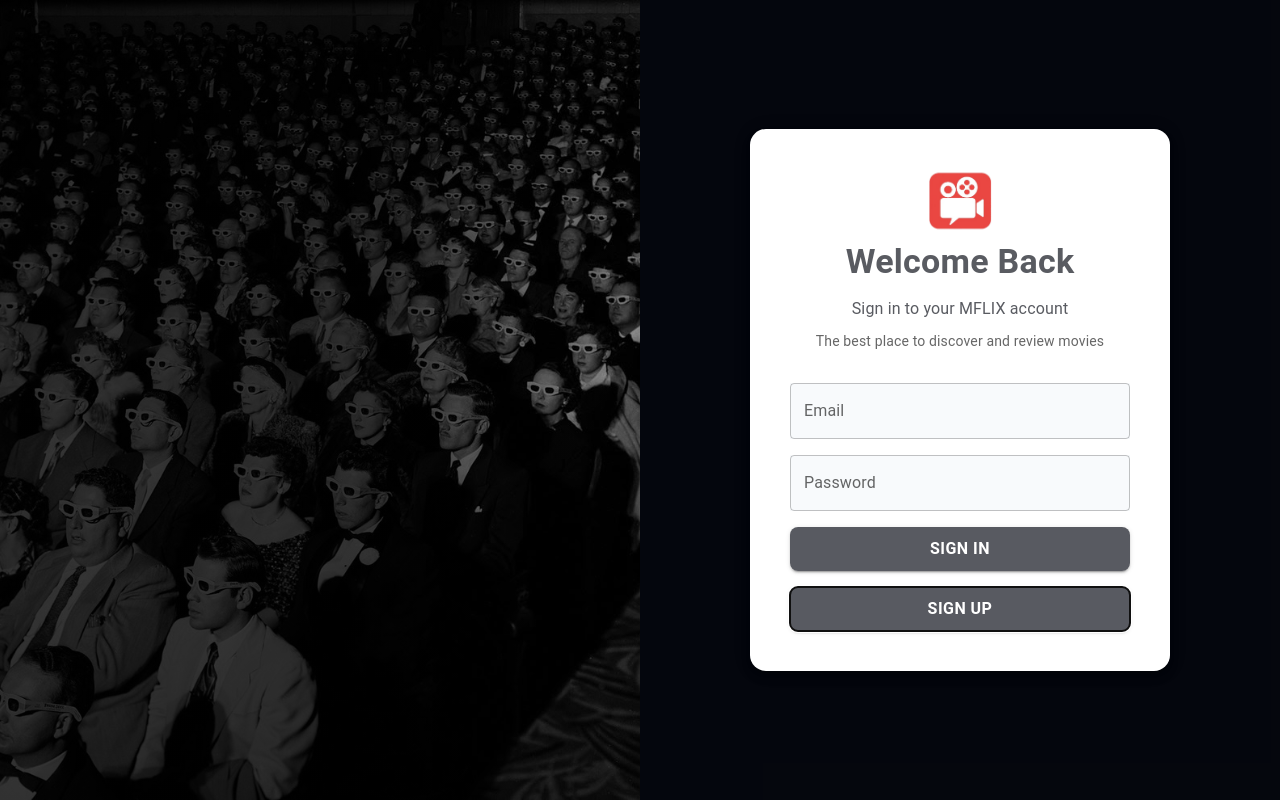
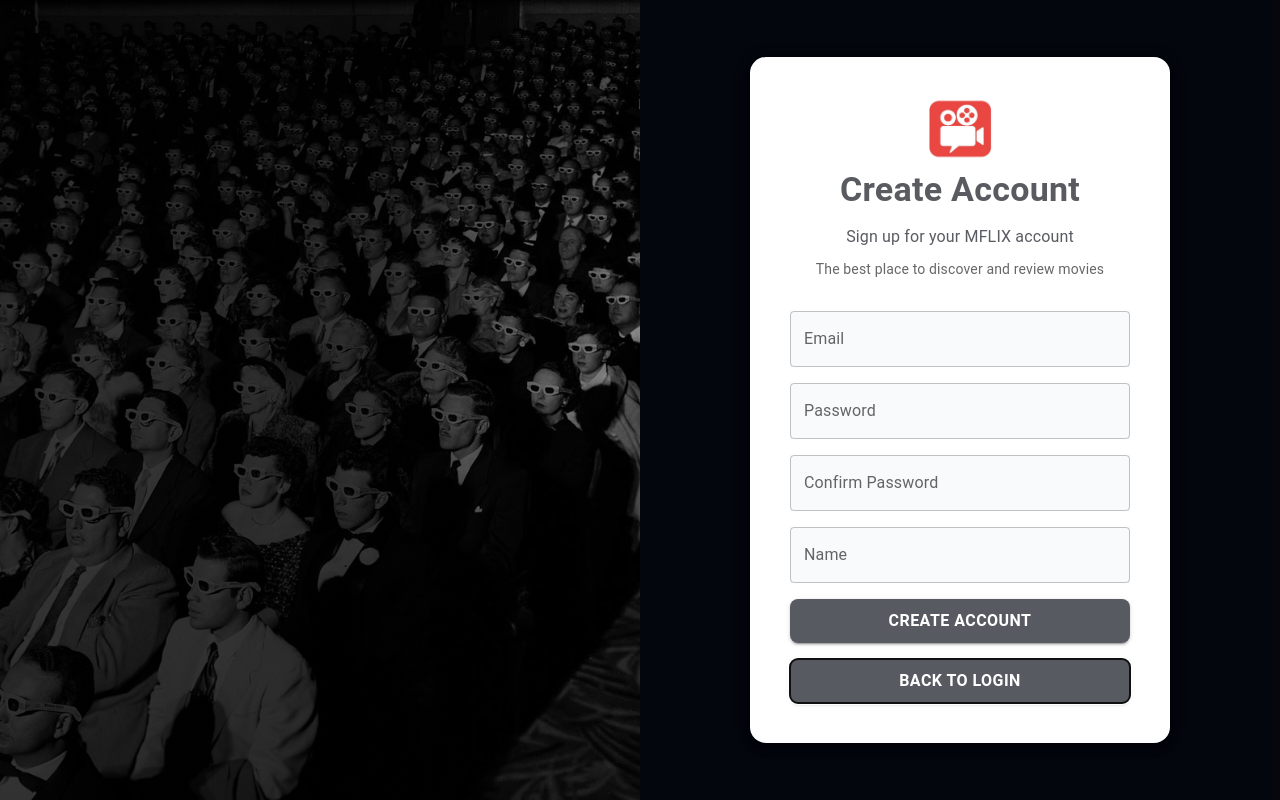
Before and after one commit to Beersheva24-Tomer-Peceniski/MFLIX-API, a React (Vite) app in the folder client/: page /login in a window 1280 px wide. Both pictures are taken after a click on the button "SIGN UP". Built offline with nearby package versions, Linux system fonts and the light colour scheme; no server answers.

Commit message:
feat: create sign up workflow in client application

```diff
--- a/client/src/hooks/useLogin.tsx
+++ b/client/src/hooks/useLogin.tsx
@@ -6,18 +6,25 @@ import { useUserData } from '../state-management/user';
 export interface LoginError {
   emailError: string | null;
   passwordError: string | null;
+  confirmPasswordError: string | null;
+  nameError: string | null;
   general: string | null;
 }
 
 const initialError: LoginError = {
   emailError: null,
   passwordError: null,
+  confirmPasswordError: null,
+  nameError: null,
   general: null,
 };
 
 function useLogin() {
   const [email, setEmail] = useState('');
   const [password, setPassword] = useState('');
+  const [confirmPassword, setConfirmPassword] = useState('');
+  const [name, setName] = useState('');
+  const [isSignUp, setIsSignUp] = useState(false);
   const [loading, setLoading] = useState(false);
   const [error, setError] = useState<LoginError>(initialError);
   const navigate = useNavigate();
@@ -57,14 +64,84 @@ function useLogin() {
     }
   }
 
+  async function signup() {
+    setLoading(true);
+    setError(initialError);
+
+    // Validate passwords match
+    if (password !== confirmPassword) {
+      setError({
+        ...initialError,
+        confirmPasswordError: 'Passwords do not match'
+      });
+      setLoading(false);
+      return;
+    }
+
+    try {
+      await apiClient.signup({ email, password, name});
+      const response = await apiClient.login({ email, password });
+      const token = response.data.token;
+      // Token returned → store it using zustand and navigate
+      setToken(token);
+      navigate('/');
+    } catch (err: any) {
+      let newError: LoginError = { ...initialError };
+
+      // Backend error response
+      const serverError = err.response?.data?.error;
+      if (serverError) {
+        if (serverError.email) newError.emailError = serverError.email;
+        if (serverError.password) newError.passwordError = serverError.password;
+        if (serverError.name) newError.nameError = serverError.name;
+        if (!serverError.email && !serverError.password && !serverError.name) {
+          newError.general = typeof serverError === 'string'
+            ? serverError
+            : JSON.stringify(serverError);
+        }
+      } else {
+        // Network error or unexpected
+        newError.general = err.message || 'Something went wrong';
+      }
+
+      setError(newError);
+    } finally {
+      setLoading(false);
+    }
+  }
+
+  function switchToSignUp() {
+    setIsSignUp(true);
+    setError(initialError);
+    setEmail('');
+    setPassword('');
+    setConfirmPassword('');
+  }
+
+  function switchToLogin() {
+    setIsSignUp(false);
+    setError(initialError);
+    setEmail('');
+    setPassword('');
+    setConfirmPassword('');
+  }
+
   return {
     email,
     setEmail,
     password,
     setPassword,
+    confirmPassword,
+    setConfirmPassword,
+    name,
+    setName,
+    isSignUp,
     loading,
     error,
     login,
+    signup,
+    switchToSignUp,
+    switchToLogin,
   };
 }
 
--- a/client/src/pages/LoginPage.tsx
+++ b/client/src/pages/LoginPage.tsx
@@ -5,7 +5,23 @@ import cinemaImg from '../assets/cinema.jpg';
 import mflixLogo from '../assets/mflix-logo.png';
 
 export default function LoginPage() {
-  const { login, email, setEmail, password, setPassword, error, loading } = useLogin();
+  const {
+    login,
+    signup,
+    email,
+    setEmail,
+    password,
+    setPassword,
+    confirmPassword,
+    name,
+    setName,
+    setConfirmPassword,
+    isSignUp,
+    switchToSignUp,
+    switchToLogin,
+    error,
+    loading
+  } = useLogin();
 
   return (
     <Grid container sx={{ minHeight: '100vh', minWidth: '100vw', background: 'black' }}>
@@ -49,10 +65,10 @@ export default function LoginPage() {
             <Box sx={{ display: 'flex', flexDirection: 'column', alignItems: 'center', mb: 2 }}>
               <img src={mflixLogo} alt="MFLIX Logo" style={{ width: 64, height: 64, marginBottom: 8 }} />
               <Typography variant="h4" align="center" fontWeight={700} gutterBottom color="rgba(7, 10, 20, 0.67)">
-                Welcome Back
+                {isSignUp ? 'Create Account' : 'Welcome Back'}
               </Typography>
               <Typography variant="subtitle1" align="center" color="rgba(7, 10, 20, 0.67)" mb={1}>
-                Sign in to your MFLIX account
+                {isSignUp ? 'Sign up for your MFLIX account' : 'Sign in to your MFLIX account'}
               </Typography>
               <Typography variant="body2" align="center" color="text.secondary" mb={2}>
                 The best place to discover and review movies
@@ -101,27 +117,87 @@ export default function LoginPage() {
                   },
                 }}
               />
+              {isSignUp && (
+                <>
+                  <TextField
+                    label="Confirm Password"
+                    type="password"
+                    variant="outlined"
+                    value={confirmPassword}
+                    onChange={e => setConfirmPassword(e.target.value)}
+                    fullWidth
+                    error={!!error.confirmPasswordError}
+                    helperText={error.confirmPasswordError}
+                    sx={{
+                      background: '#f8fafc',
+                      '& .MuiOutlinedInput-root': {
+                        '&.Mui-focused fieldset': {
+                          borderColor: '#333',
+                        },
+                      },
+                      '& label.Mui-focused': {
+                        color: '#333',
+                      },
+                    }}
+                  />
+                  <TextField
+                    label="Name"
+                    variant="outlined"
+                    value={name}
+                    onChange={e => setName(e.target.value)}
+                    fullWidth
+                    error={!!error.nameError}
+                    helperText={error.nameError}
+                    sx={{
+                      background: '#f8fafc',
+                      '& .MuiOutlinedInput-root': {
+                        '&.Mui-focused fieldset': {
+                          borderColor: '#333',
+                        },
+                      },
+                      '& label.Mui-focused': {
+                        color: '#333',
+                      },
+                    }}
+                  />
+                </>
+              )}
               <Button
                 variant="contained"
                 color="primary"
                 fullWidth
                 size="large"
-                onClick={login}
+                onClick={isSignUp ? signup : login}
                 disabled={loading}
                 sx={{ mt: 1, borderRadius: 2, fontWeight: 600, fontSize: '1rem', boxShadow: 2, background: 'rgba(7, 10, 20, 0.67)' }}
               >
-                {loading ? <CircularProgress size={24} color="inherit" /> : 'Sign In'}
+                {loading ? <CircularProgress size={24} color="inherit" /> : (isSignUp ? 'Create Account' : 'Sign In')}
               </Button>
+              {!isSignUp ? (
                 <Button
                   variant="contained"
                   color="primary"
                   fullWidth
                   size="large"
+                  onClick={switchToSignUp}
                   disabled={loading}
                   sx={{ borderRadius: 2, fontWeight: 600, fontSize: '1rem', background: 'rgba(7, 10, 20, 0.67)' }}
                 >
                   Sign Up
                 </Button>
+              ) : (
+                <Button
+                  variant="contained"
+                  color="primary"
+                  fullWidth
+                  size="large"
+                  onClick={switchToLogin}
+                  disabled={loading}
+                  sx={{ borderRadius: 2, fontWeight: 600, fontSize: '1rem', background: 'rgba(7, 10, 20, 0.67)' }}
+                >
+                  Back to Login
+                </Button>
+              )}
               {error.general && (
                 <Box color="error.main" textAlign="center" mt={1}>{error.general}</Box>
               )}
--- a/client/src/services/ApiClient.ts
+++ b/client/src/services/ApiClient.ts
@@ -1,6 +1,6 @@
 // services/ApiClient.ts
 import axios, { type AxiosInstance } from "axios";
-import type Login from '../models/Login';
+import type {Login, Signup} from '../models/Login';
 import type Pagination from "../models/Pagination";
 
 class ApiClient {
@@ -21,9 +21,13 @@ class ApiClient {
     });
   }
 
-login(loginData: Login) {
-  return this.axiosInstance.post<{ token: string }>('/accounts/login', loginData);
-}
+  login(loginData: Login) {
+    return this.axiosInstance.post<{ token: string }>('/accounts/login', loginData);
+  }
+
+  signup(signupData: Signup) {
+    return this.axiosInstance.post<{ token: string }>('/accounts/user', signupData);
+  }
 
   getMovies(page?: number, limit?: number, filters?: { movieTitle?: string; year?: string }) {
     const params: any = {};
```
Also changed, not shown: client/src/models/Login.ts (+7 -1 lines). Lines whose indentation alone changed are shown as unchanged.
